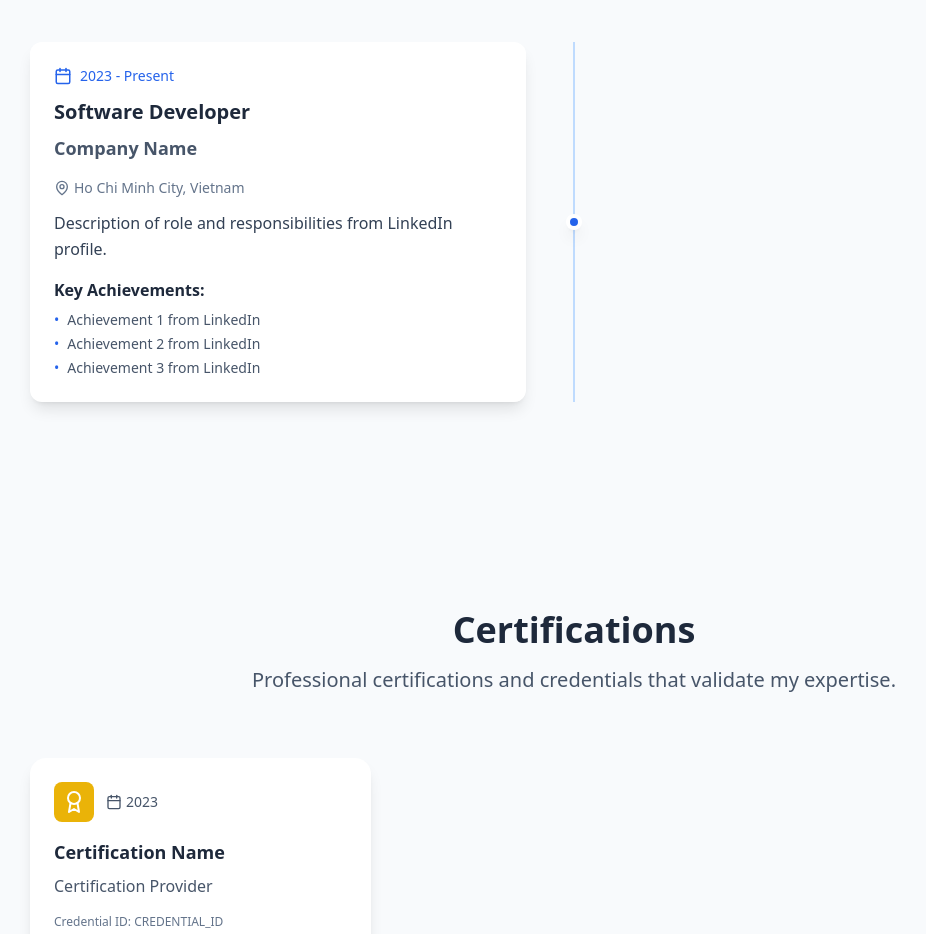
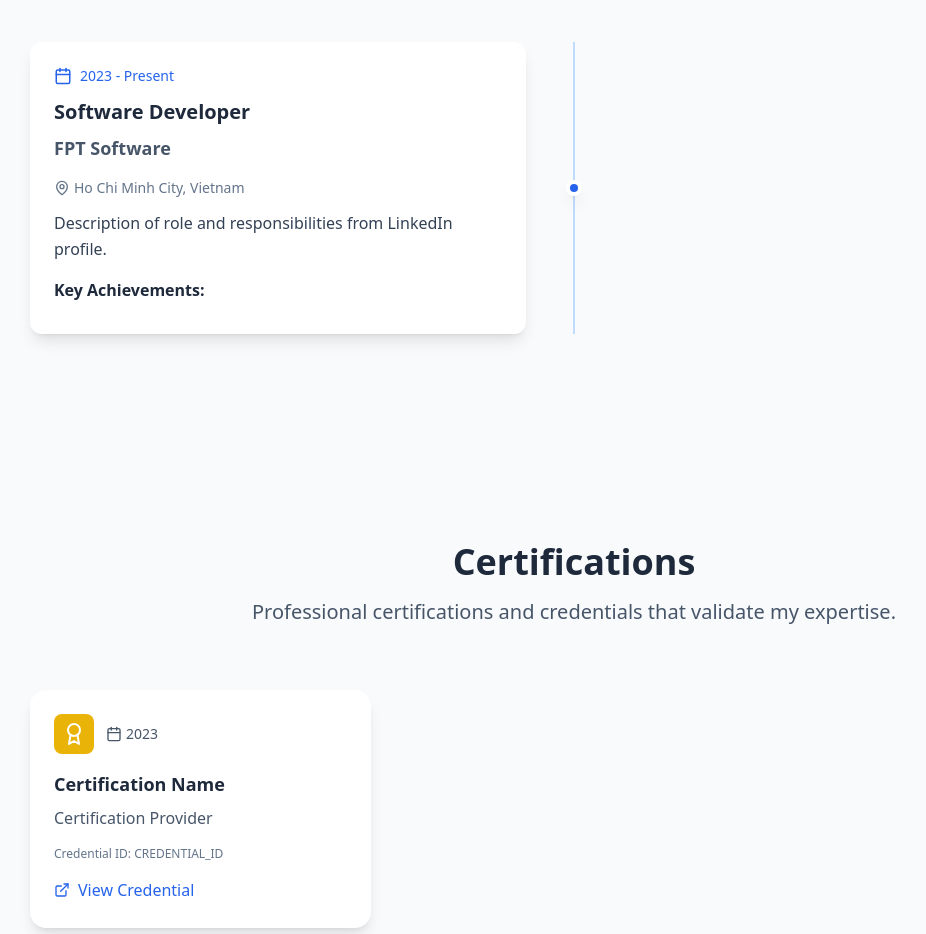
Before and after one commit to phanthienquoc/phanthienquoc, a React (Vite) app: page / in a window 1280 px wide. Shown: the part 5580-6514 px from the top of the page, without its empty margins (66-992 px from the left). Built offline with nearby package versions, Linux system fonts and the light colour scheme.

Commit message:
Updated profileData.ts

```diff
--- a/src/data/profileData.ts
+++ b/src/data/profileData.ts
@@ -21,15 +21,13 @@ I believe in writing clean, maintainable code and staying updated with the lates
 // TODO: Update with actual work experience from LinkedIn
 export const experiences: Experience[] = [
   {
-    company: 'Company Name', // Update from LinkedIn
+    company: 'FPT Software', // Update from LinkedIn
     role: 'Software Developer', // Update from LinkedIn
     period: '2023 - Present', // Update from LinkedIn
     location: 'Ho Chi Minh City, Vietnam',
     description: 'Description of role and responsibilities from LinkedIn profile.',
     achievements: [
-      'Achievement 1 from LinkedIn',
-      'Achievement 2 from LinkedIn',
-      'Achievement 3 from LinkedIn'
+
     ]
   },
   // Add more experiences from LinkedIn profile
```
